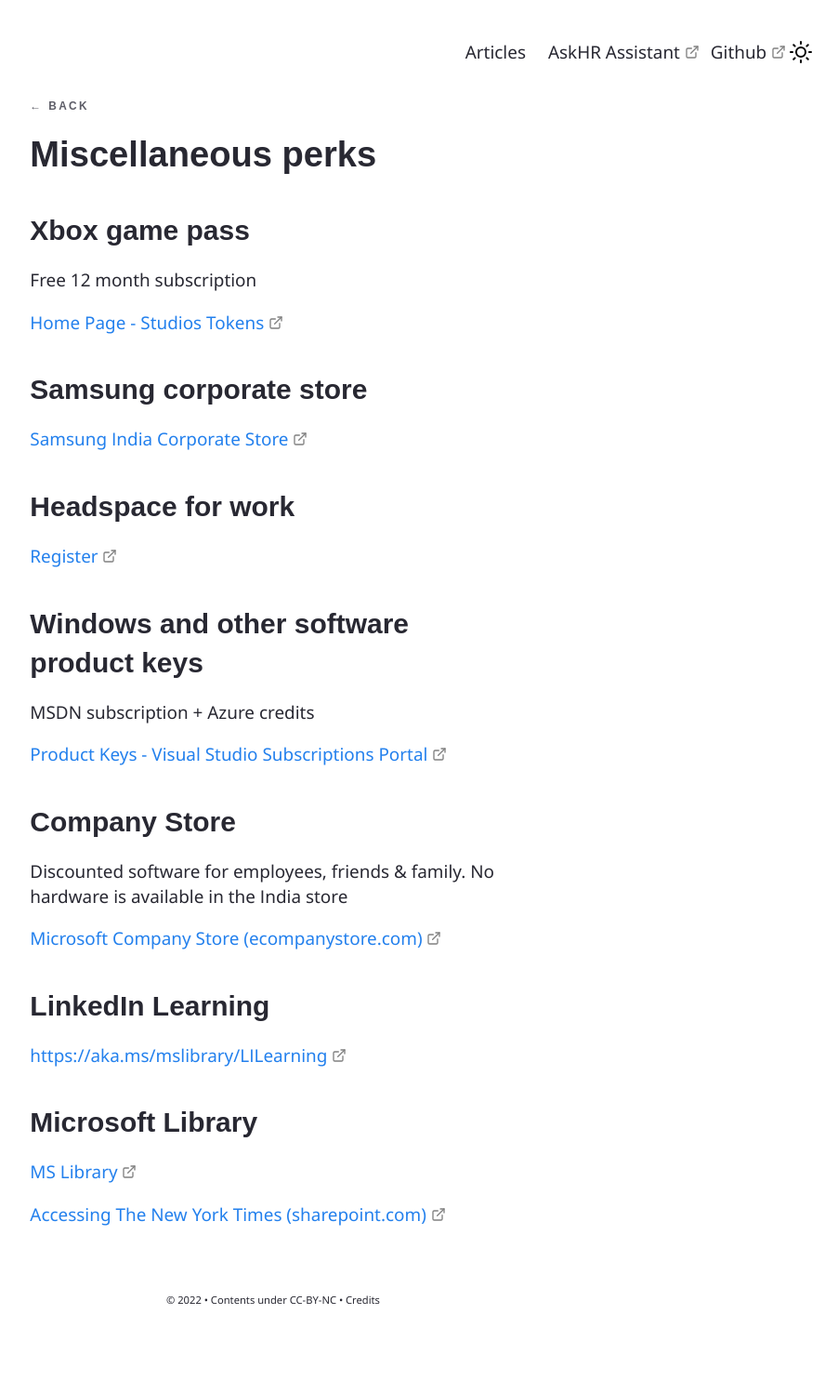
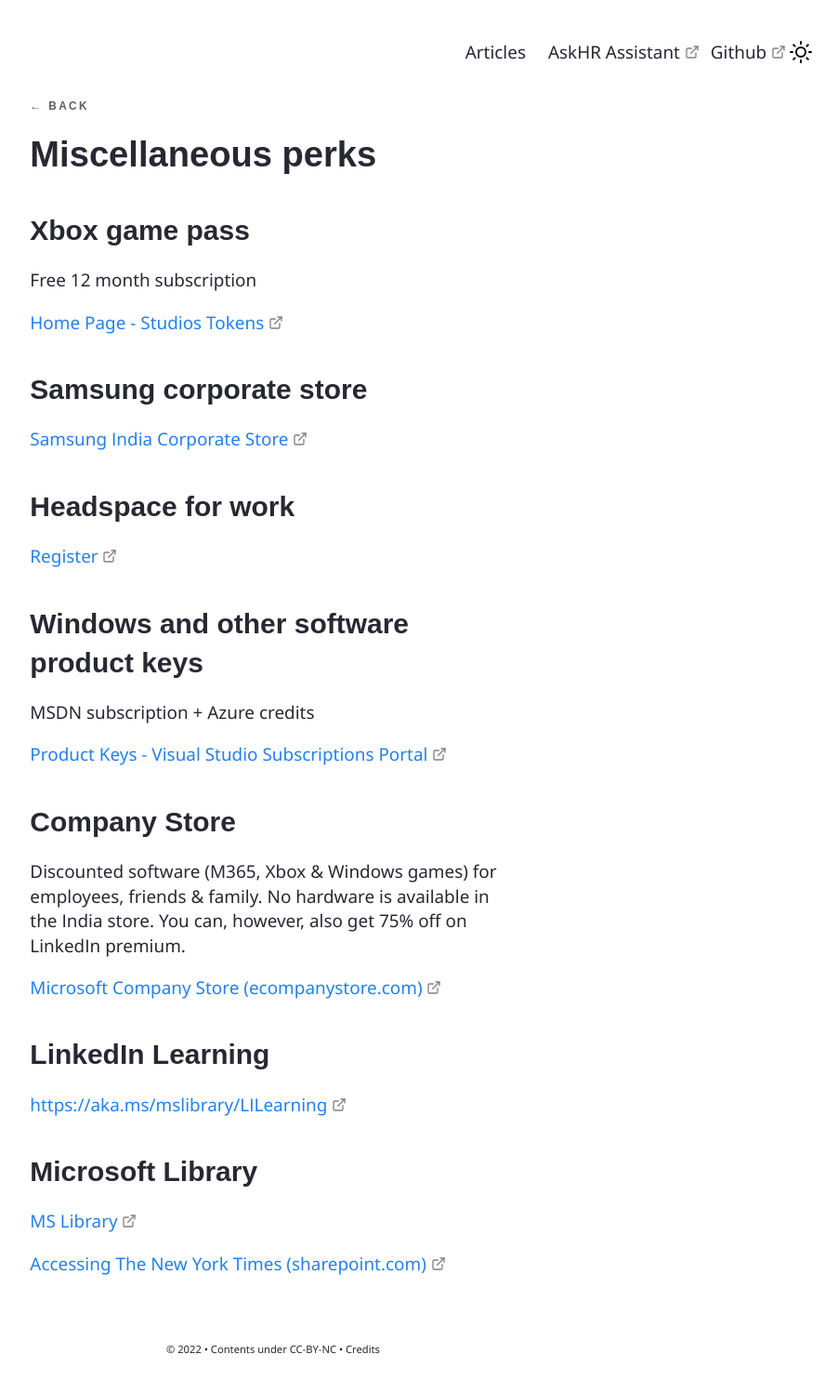
Before and after one commit to akademi-archive/akademi-archive.github.io, a Jekyll site: the page built from _notes/Public/Miscellaneous perks.md, in a window 1280 px wide. Shown: the whole page at 93% size, without its empty margins (346-1248 px from the left). Built offline with Jekyll 4.4.1, drawn with Linux system fonts in a browser that asks for light colours; some web fonts are replaced; before the commit the page ends 1446 px from its top, so only the background shows below that.

Commit message:
Update Miscellaneous perks.md

```diff
--- a/_notes/Public/Miscellaneous perks.md
+++ b/_notes/Public/Miscellaneous perks.md
@@ -27,7 +27,7 @@ MSDN subscription + Azure credits
 
 ### Company Store
 
-Discounted software for employees, friends & family. No hardware is available in the India store
+Discounted software (M365, Xbox & Windows games) for employees, friends & family. No hardware is available in the India store. You can, however, also get 75% off on LinkedIn premium.
 
 [Microsoft Company Store (ecompanystore.com)](https://store.ecompanystore.com/microsoft/Shop/Landing/)
 
```
